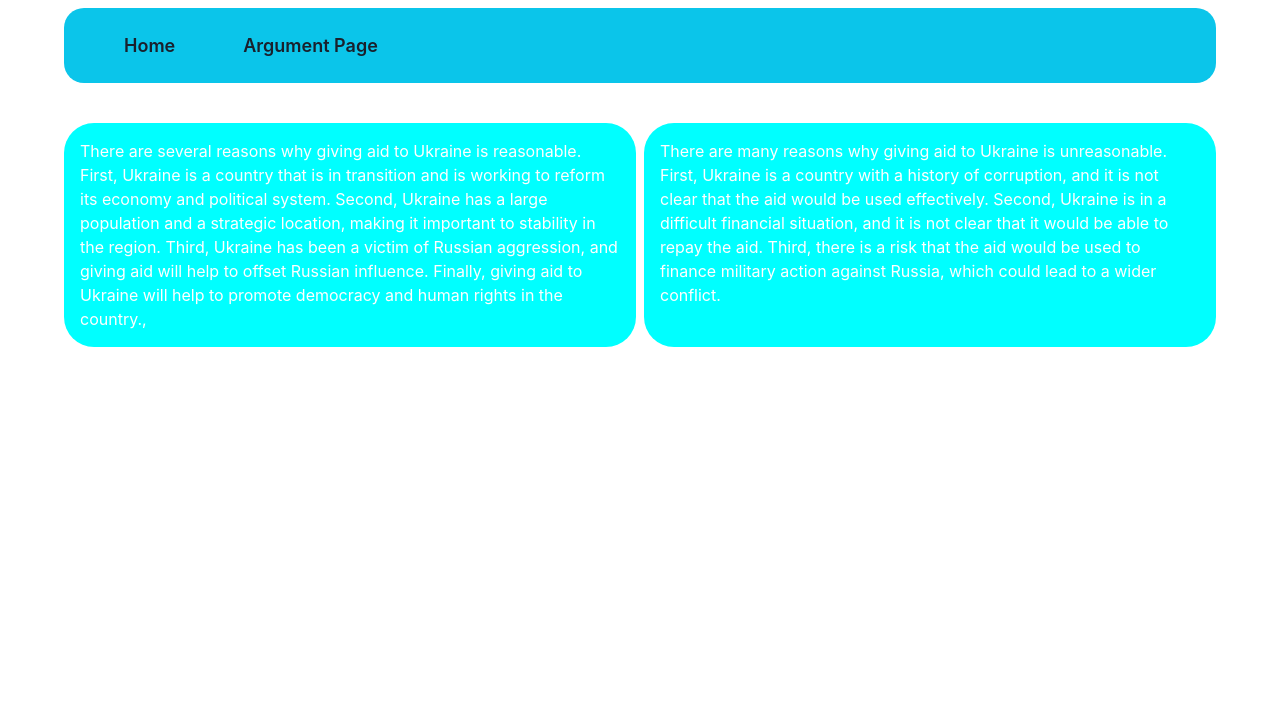
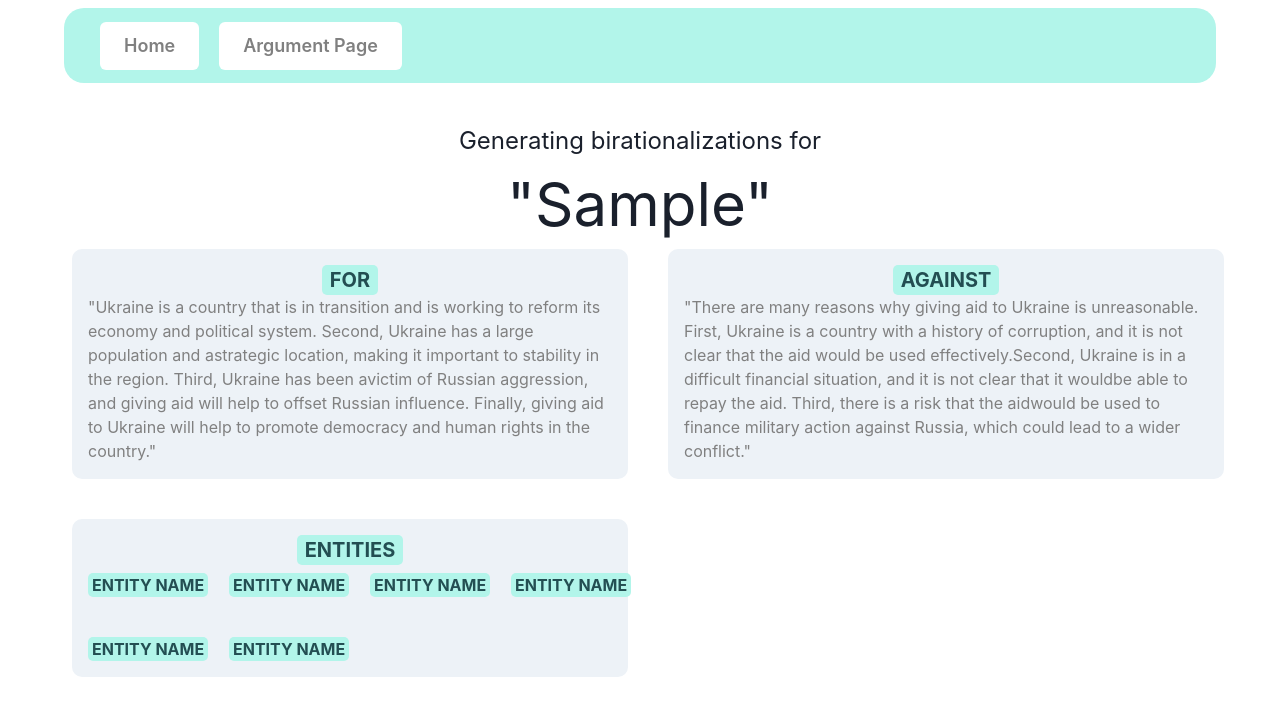
Before and after one commit to codysauermann/argu.io, a Next.js app in the folder arguio/: page / in a window 1280 px wide. Both pictures are taken after typing "Sample" into the empty fields and a click on the button "Submit". Shown: the top 716 px of the page. Built offline with nearby package versions, Linux system fonts and the light colour scheme.

Commit message:
Added more to Arguments page

```diff
--- a/arguio/package.json
+++ b/arguio/package.json
@@ -12,6 +12,7 @@
     "@chakra-ui/react": "^2.3.5",
     "@emotion/react": "^11.10.4",
     "@emotion/styled": "^11.10.4",
+    "axios": "^0.27.2",
     "framer-motion": "^7.5.1",
     "next": "12.3.1",
     "react": "18.2.0",
--- a/arguio/src/components/Argboxes/Argboxes.tsx
+++ b/arguio/src/components/Argboxes/Argboxes.tsx
@@ -1,32 +1,68 @@
-import { Box, Button, ButtonGroup, Flex } from '@chakra-ui/react'
+import { Badge, Box, Button, ButtonGroup, Center, Divider, Flex, SimpleGrid } from '@chakra-ui/react'
 import React, { useState } from 'react';
+import EntityBox from '../EntityBox/EntityBox';
 type ArgboxesProps = {
-    text: string
+
 };
 
-const Argboxes:React.FC<ArgboxesProps> = ({text}) => {
+const Argboxes: React.FC<ArgboxesProps> = () => {
     const [buttonClicked, setButtonClicked] = useState(false);
+    const posA = "Ukraine is a country that is in transition and is working to reform its economy and political system. Second, Ukraine has a large population and astrategic location, making it important to stability in the region. Third, Ukraine has been avictim of Russian aggression, and giving aid will help to offset Russian influence. Finally, giving aid to Ukraine will help to promote democracy and human rights in the country."
+    const posB = "There are many reasons why giving aid to Ukraine is unreasonable. First, Ukraine is a country with a history of corruption, and it is not clear that the aid would be used effectively.Second, Ukraine is in a difficult financial situation, and it is not clear that it wouldbe able to repay the aid. Third, there is a risk that the aidwould be used to finance military action against Russia, which could lead to a wider conflict."
+    const numEntities_posA = 4;
+    const numEntities_posB = 4;
+    var posA_entityColumns = 0;
+    var posB_entityColumns = 0;
+
+    if (numEntities_posA <4){
+        posA_entityColumns = numEntities_posA
+    }
+    else{
+        posA_entityColumns = 4
+    }
+
+    if (numEntities_posB <4){
+        posB_entityColumns = numEntities_posB
+    }
+    else{
+        posB_entityColumns = 4
+    }
 
     return (
-    <Flex>
+        <Flex>
+            <SimpleGrid columns={2} spacing={10}>
+                <Box bg='gray.100' w='100%' p={4} color='grey' borderRadius={10} marginLeft={2}>
+                    <Center><Badge borderRadius={5} px='2' colorScheme='teal' fontSize='1.25em'>
+                        For
+                    </Badge></Center>
+                    <Box margin="auto">"{posA}"
+                    </Box>
+                </Box>
+                <Box bg='gray.100' w='100%' p={4} color='grey' borderRadius={10} marginLeft={2}>
+                    <Center><Badge borderRadius={5} px='2' colorScheme='teal' fontSize='1.25em'>
+                        Against
+                    </Badge></Center>
+                    <Box margin="auto">"{posB}"
+                    </Box>
+                </Box>
 
-   <Box bg='cyan' w='50%' p={4} color='white' borderRadius={30}>
-   There are several reasons why giving aid to Ukraine is reasonable. First,
-   Ukraine is a country that is in transition and is working to reform its
-   economy and political system. Second, Ukraine has a large population and a
-   strategic location, making it important to stability in the region. Third, Ukraine has been a
-   victim of Russian aggression, and giving aid will help to offset Russian influence.
-   Finally, giving aid to Ukraine will help to promote democracy and human rights in the country.,
-</Box>
-<Box bg='cyan' w='50%' p={4} color='white' borderRadius={30} marginLeft={2}>
-There are many reasons why giving aid to Ukraine is unreasonable. First, Ukraine is a country
-with a history of corruption, and it is not clear that the aid would be used effectively.
-Second, Ukraine is in a difficult financial situation, and it is not clear that it would
-be able to repay the aid. Third, there is a risk that the aid
-would be used to finance military action against Russia, which could lead to a wider conflict.
-</Box>
-
-    </Flex>
+                <Box bg='gray.100' w='100%' p={4} color='grey' borderRadius={10} marginLeft={2}>
+                    <Center><Badge borderRadius={5} px='2' colorScheme='teal' fontSize='1.25em' marginBottom={2}>
+                        Entities
+                    </Badge></Center>
+                    <Box margin="auto">
+                    <SimpleGrid columns={numEntities_posA} spacing={10}>
+                    <EntityBox text="Entity Name"></EntityBox>
+                    <EntityBox text="Entity Name"></EntityBox>
+                    <EntityBox text="Entity Name"></EntityBox>
+                    <EntityBox text="Entity Name"></EntityBox>
+                    <EntityBox text="Entity Name"></EntityBox>
+                    <EntityBox text="Entity Name"></EntityBox>
+                    </SimpleGrid>
+                    </Box>
+                </Box>
+            </SimpleGrid>
+        </Flex>
 
 
     )
--- /dev/null
+++ b/arguio/src/components/EntityBox/EntityBox.tsx
@@ -0,0 +1,28 @@
+import { Badge, Box, Center, Flex } from '@chakra-ui/react';
+import { text } from 'node:stream/consumers';
+import React from 'react';
+import {getFact} from '../../services/Service'
+type EntityBoxProps = {
+    text: string;
+};
+
+const EntityBox: React.FC<EntityBoxProps> = ({ text }) => {
+
+    return (
+        <Flex>
+            <><Box bg="white" borderRadius={10}>
+            <Center><Badge borderRadius={5} px='1' colorScheme='teal' fontSize='1em'>
+            {text}
+            </Badge></Center>
+
+            </Box>
+            {() => getFact()}
+
+            </>
+
+        </Flex>
+
+
+    )
+}
+export default EntityBox;
--- a/arguio/src/components/Navbar/Navbar.tsx
+++ b/arguio/src/components/Navbar/Navbar.tsx
@@ -8,12 +8,12 @@ type NavbarProps = {
 
 const Navbar: React.FC<NavbarProps> = () => {
     return (
-        <Flex bg="cyan.400" margin="auto" width="90%" height="75" borderRadius="20px" mt={2} p={4} align="center">
-            <Button marginLeft="20px" bg="black.500" variant='ghost' size='lg' onClick={() => { router.push("/") }}>
+        <Flex bg="teal.100" margin="auto" width="90%" height="75" borderRadius="20px" mt={2} p={4} align="center">
+            <Button marginLeft="20px" bg="white" color="grey" variant='solid' size='lg' onClick={() => { router.push("/") }}>
                 Home
             </Button>
 
-            <Button marginLeft="20px" bg="black.500" variant='ghost' size='lg' onClick={() => { router.push("/history") }}>
+            <Button marginLeft="20px" bg="white" color="grey" variant='solid' size='lg' onClick={() => { router.push("/history") }}>
             Argument Page
             </Button>
 
--- /dev/null
+++ b/arguio/src/components/Promptbox/Promptbox.tsx
@@ -0,0 +1,24 @@
+import { Center, Flex } from '@chakra-ui/react';
+import React from 'react';
+
+type PromptboxProps = {
+    text: string
+};
+
+const Promptbox:React.FC<PromptboxProps> = ({text}) => {
+
+    return (<>
+        <Center fontSize='2xl'>
+    Generating birationalizations for
+
+
+    </Center>
+    <Center fontSize='6xl'>
+    "{text}"
+
+
+    </Center>
+    </>
+    )
+}
+export default Promptbox;
--- a/arguio/src/pages/index.tsx
+++ b/arguio/src/pages/index.tsx
@@ -7,6 +7,7 @@ import { Button, Input } from '@chakra-ui/react'
 import { Flex, Text } from '@chakra-ui/react'
 import { useState } from 'react'
 import Argboxes from '../components/Argboxes/Argboxes'
+import Promptbox from '../components/Promptbox/Promptbox'
 
 const Home: NextPage = () => {
   const [inputVal, setInputVal] = useState("");
@@ -25,8 +26,8 @@ const Home: NextPage = () => {
         </Button>
         </>
       }
-
-        {buttonClicked && <Argboxes text={inputVal}/>}
+        {buttonClicked && <Promptbox text={inputVal}/>}
+        {buttonClicked && <Argboxes/>}
 
     </Flex>
 
--- /dev/null
+++ b/arguio/src/services/Service.js
@@ -0,0 +1,14 @@
+const axios = require('axios');
+
+export async function getFact() {
+    console.log("runs")
+    return "string"
+    try{
+        // const response = await axios.get('https://catfact.ninja/fact');
+        // console.log('response  ', response)
+        return "s";
+    }catch(error) {
+        return [];
+    }
+
+}
```
Also changed, not shown: 2 other files (tests, documents, lock files or other folders).
